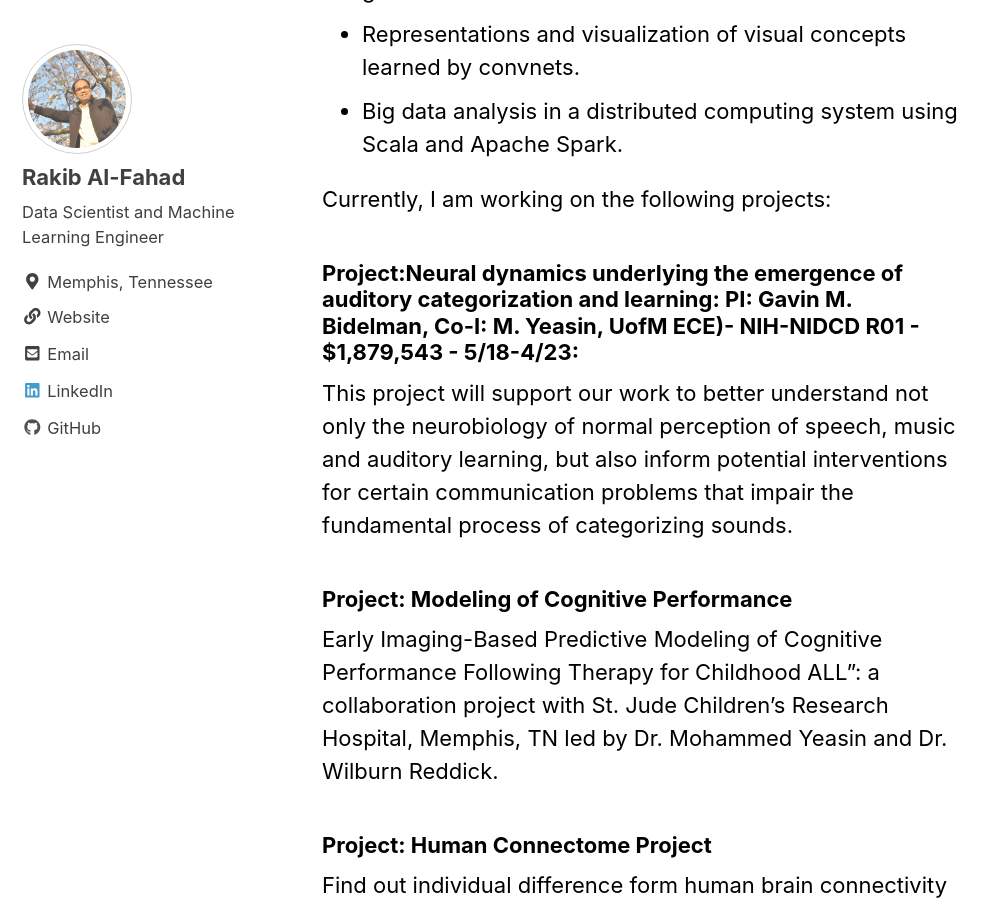
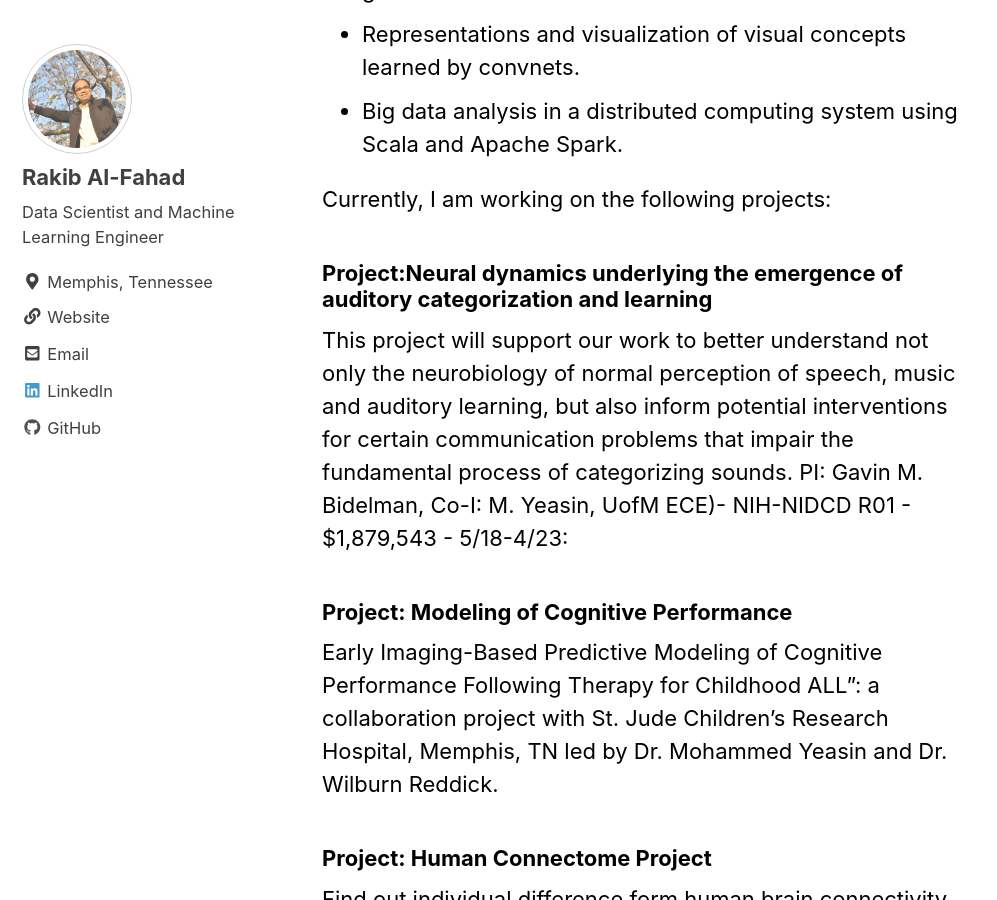
Before and after one commit to rakibalfahad/rakibalfahad.github.io, a Jekyll site: the page built from _pages/about.md, in a window 1280 px wide and 900 px high, scrolled down 1428 px. Shown: the whole window, without its empty margins (0-997 px from the left). Built offline with Jekyll 4.4.1, drawn with Linux system fonts in a browser that asks for light colours; nearby versions of some CDN libraries.

```diff
--- a/_pages/about.md
+++ b/_pages/about.md
@@ -21,10 +21,10 @@ I started working at [CVPIA](http://cvpia.memphis.edu/) lab from Fall 2013. I am
 
 Currently, I am working on the following projects:
 
-### Project:Neural dynamics underlying the emergence of auditory categorization and learning: PI: Gavin M. Bidelman, Co-I: M. Yeasin, UofM ECE)- NIH-NIDCD R01 - $1,879,543 - 5/18-4/23:
+### Project:Neural dynamics underlying the emergence of auditory categorization and learning
 This project will support our work to better understand not only the neurobiology of normal
 perception of speech, music and auditory learning, but also inform potential interventions for
-certain communication problems that impair the fundamental process of categorizing sounds.
+certain communication problems that impair the fundamental process of categorizing sounds. PI: Gavin M. Bidelman, Co-I: M. Yeasin, UofM ECE)- NIH-NIDCD R01 - $1,879,543 - 5/18-4/23:
 
 ### Project: Modeling of Cognitive Performance
 
```
